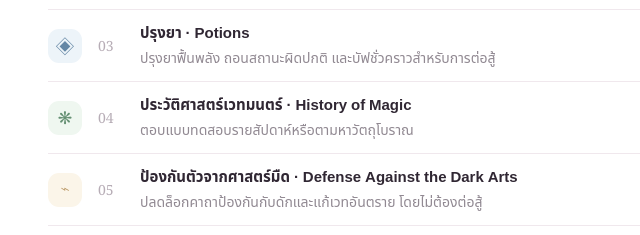
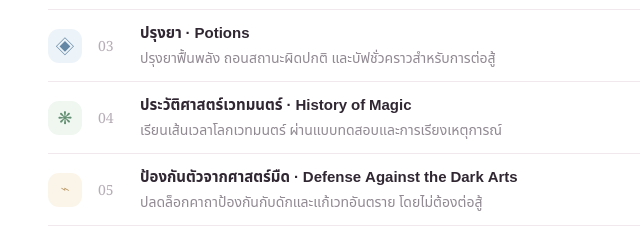
Before and after one commit to oattokun/magic-academy, a plain HTML site: page index.html in a window 1280 px wide. Shown: the part 3003-3238 px from the top of the page, 12-652 px from the left. Drawn offline with Linux system fonts and the light colour scheme; a web font is replaced by a local one.

Commit message:
Refresh History of Magic course summary

```diff
--- a/index.html
+++ b/index.html
@@ -113,7 +113,7 @@
             <a class="subject-row" href="subjects/transfiguration.html"><span class="subject-icon icon-lilac">✦</span><span class="subject-num">01</span><div><h3>แปลงร่าง · Transfiguration</h3><p>เปลี่ยนวัตถุหรือวัตถุดิบเป็นสิ่งของและวัสดุคุณภาพสูงขึ้น</p></div><span class="subject-arrow">↗</span></a>
             <a class="subject-row" href="subjects/charms.html"><span class="subject-icon icon-rose">✧</span><span class="subject-num">02</span><div><h3>คาถา · Charms</h3><p>จัดคาถาใน Spell Wheel เพื่อทำภารกิจ เก็บวัสดุ และช่วยทีม</p></div><span class="subject-arrow">↗</span></a>
             <a class="subject-row" href="subjects/potions.html"><span class="subject-icon icon-blue">◈</span><span class="subject-num">03</span><div><h3>ปรุงยา · Potions</h3><p>ปรุงยาฟื้นพลัง ถอนสถานะผิดปกติ และบัฟชั่วคราวสำหรับการต่อสู้</p></div><span class="subject-arrow">↗</span></a>
-            <a class="subject-row" href="subjects/history-of-magic.html"><span class="subject-icon icon-green">❋</span><span class="subject-num">04</span><div><h3>ประวัติศาสตร์เวทมนตร์ · History of Magic</h3><p>ตอบแบบทดสอบรายสัปดาห์หรือตามหาวัตถุโบราณ</p></div><span class="subject-arrow">↗</span></a>
+            <a class="subject-row" href="subjects/history-of-magic.html"><span class="subject-icon icon-green">❋</span><span class="subject-num">04</span><div><h3>ประวัติศาสตร์เวทมนตร์ · History of Magic</h3><p>เรียนเส้นเวลาโลกเวทมนตร์ ผ่านแบบทดสอบและการเรียงเหตุการณ์</p></div><span class="subject-arrow">↗</span></a>
             <a class="subject-row" href="subjects/defense-against-the-dark-arts.html"><span class="subject-icon icon-amber">⌁</span><span class="subject-num">05</span><div><h3>ป้องกันตัวจากศาสตร์มืด · Defense Against the Dark Arts</h3><p>ปลดล็อกคาถาป้องกันกับดักและแก้เวทอันตราย โดยไม่ต้องต่อสู้</p></div><span class="subject-arrow">↗</span></a>
             <a class="subject-row" href="subjects/astronomy.html"><span class="subject-icon icon-peach">♨</span><span class="subject-num">06</span><div><h3>ดาราศาสตร์ · Astronomy</h3><p>มินิเกมส่องกล้องตอนกลางคืนเพื่อรับบัฟตามกลุ่มดาว</p></div><span class="subject-arrow">↗</span></a>
             <a class="subject-row" href="subjects/herbology.html"><span class="subject-icon icon-pink">◇</span><span class="subject-num">07</span><div><h3>สมุนไพรศาสตร์ · Herbology</h3><p>ปลูกและเพาะส่วนผสมเวทมนตร์ในเรือนกระจก</p></div><span class="subject-arrow">↗</span></a>
```
